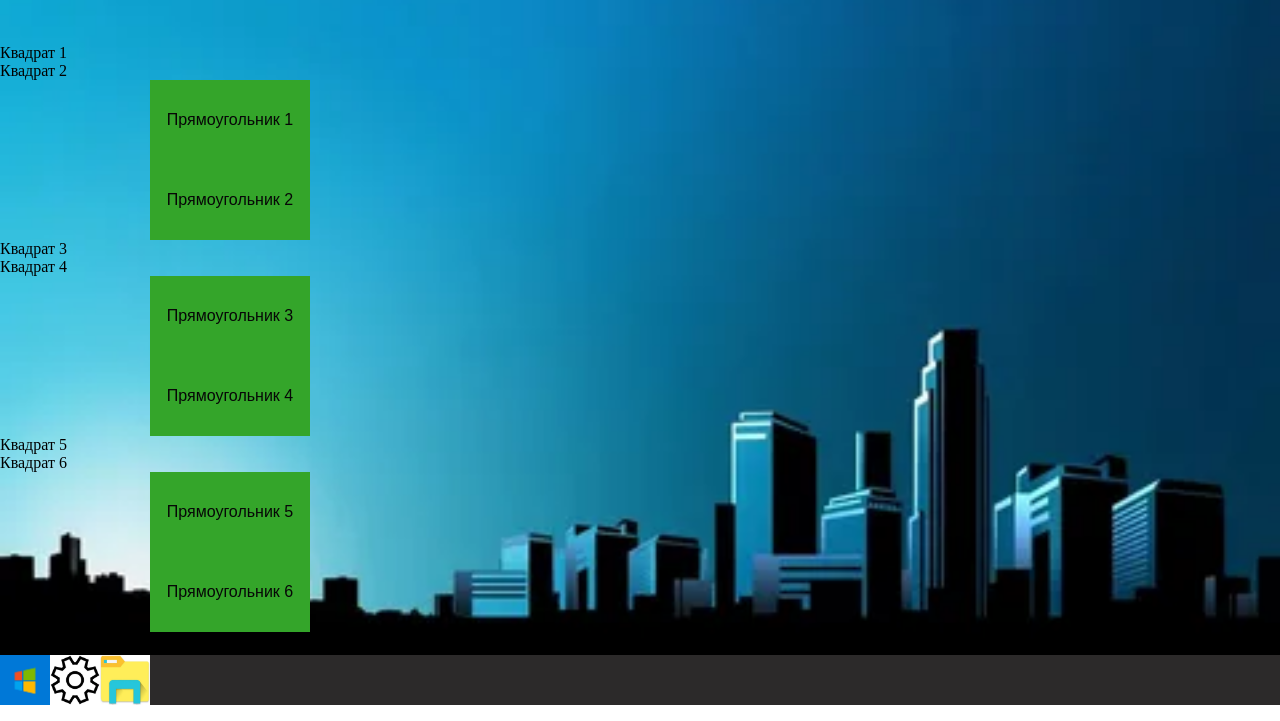
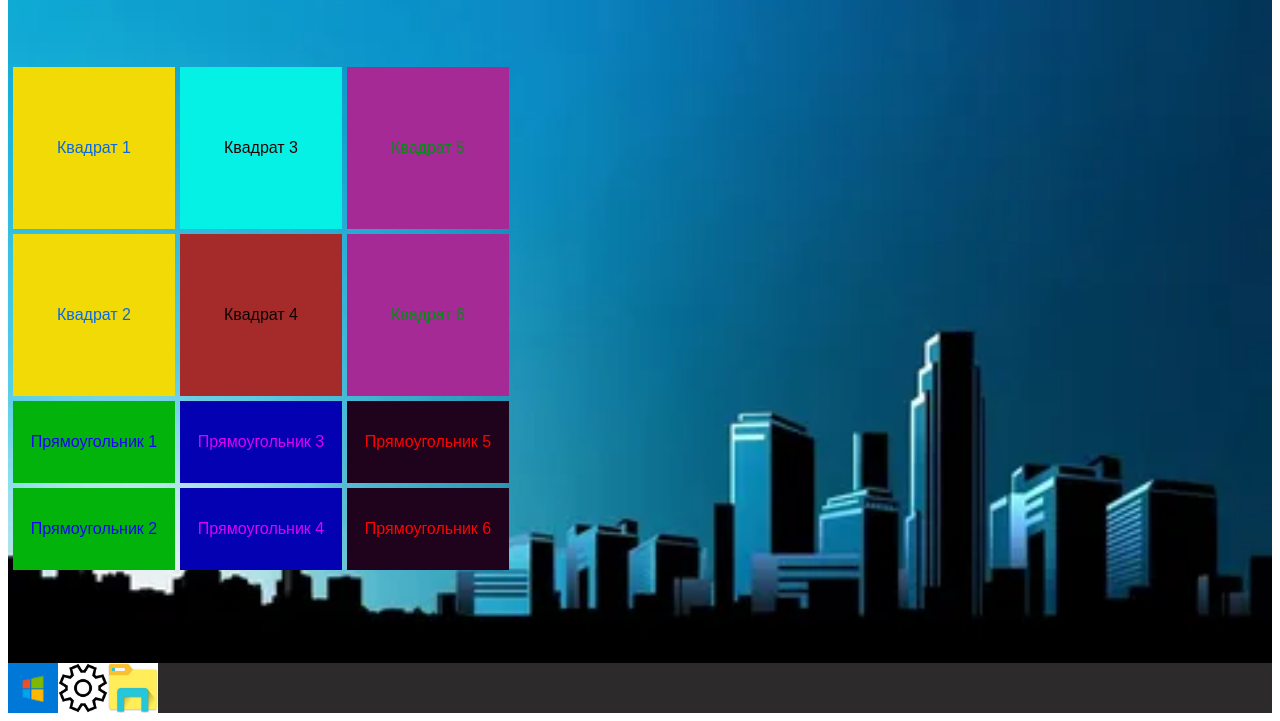
Before and after one commit to Sulim077/css1, a plain HTML site: page index.html in a window 1280 px wide. Shown: the part 145-866 px from the top of the page. Drawn offline with Linux system fonts and the light colour scheme.

Commit message:
Update style.css

```diff
--- a/style.css
+++ b/style.css
@@ -1,66 +1,132 @@
 body {
-  margin: 0;
 }
-
 .wrapper {
-  background-image: url("./images/i.webp");
+  background-image: url("/images/i.webp");
   height: 100vh;
   background-repeat: no-repeat;
   background-size: cover;
 }
 
-.wrapper-inside {
-  height: 100%;
-  background-color: rgba(9, 12, 61, 0.562);
-}
 header {
-  padding: 20px;
-  color: white;
-  font-size: 30px;
+  text-align: center;
+  color: rgb(43, 3, 218);
+  font-size: 20px;
   font-family: sans-serif;
-  text-decoration: underline;
-  text-align: center;
+  padding: 50px;
 }
 
-.group {
+.square {
+  border: 1px solid;
+  border-color: brown;
+  height: 160px;
+  width: 160px;
+  margin: 5px;
+  text-align: center;
+  color: rgb(14, 3, 3);
+  font-family: sans-serif;
+  line-height: 10;
   background-color: brown;
-  width: 160px;
-  height: 160px;
-  color: white;
-  margin: 0px 150px;
-  text-align: center;
-  line-height: 9;
-}
-
-.column {
-  background-color: rgb(165, 42, 110);
-  width: 160px;
-  height: 160px;
-  margin: 5px 150px;
-  color: white;
-  text-align: center;
-  line-height: 9;
 }
 
 .rectangle {
-  background-color: rgb(52, 165, 42);
+  border: 1px solid;
+  border-color: rgb(42, 130, 165);
+  height: 80px;
   width: 160px;
+  margin: 5px;
+  text-align: center;
+  color: white;
+  font-family: sans-serif;
+  line-height: 5;
+  background-color: rgb(39, 128, 4);
+}
+
+.another {
+  position: absolute;
+  left: 175px;
+  top: 207px;
+}
+
+.about {
+  position: absolute;
+  left: 342px;
+  top: 207px;
+}
+
+.about > .square {
+  border: 1px solid;
+  border-color: rgb(165, 42, 149);
+  height: 160px;
+  width: 160px;
+  margin: 5px;
+  text-align: center;
+  color: rgb(2, 141, 21);
+  font-family: sans-serif;
+  line-height: 10;
+  background-color: rgb(165, 42, 149);
+}
+
+.about > .rectangle {
+  border: 1px solid;
+  border-color: rgb(31, 2, 27);
   height: 80px;
-  color: rgb(7, 7, 7);
+  width: 160px;
+  margin: 5px;
   text-align: center;
+  color: rgb(252, 4, 4);
+  font-family: sans-serif;
   line-height: 5;
+  background-color: rgb(31, 2, 27);
+}
+
+.another > .rectangle {
+  border: 1px solid;
+  border-color: rgb(4, 1, 179);
+  height: 80px;
+  width: 160px;
+  margin: 5px;
+  text-align: center;
+  color: rgb(223, 1, 243);
   font-family: sans-serif;
-  margin: 0px 150px;
+  line-height: 5;
+  background-color: rgb(4, 1, 179);
 }
-.rectangle-nearby {
-  background-color: rgb(210, 224, 14);
+
+.parent > .rectangle {
+  border: 1px solid;
+  border-color: rgb(1, 179, 10);
+  height: 80px;
   width: 160px;
-  height: 80px;
-  color: rgb(7, 7, 7);
+  margin: 5px;
   text-align: center;
+  color: rgb(28, 3, 250);
+  font-family: sans-serif;
   line-height: 5;
+  background-color: rgb(1, 179, 10);
+}
+.parent > .square {
+  border: 1px solid;
+  border-color: rgb(241, 218, 5);
+  height: 160px;
+  width: 160px;
+  margin: 5px;
+  text-align: center;
+  color: rgb(8, 105, 231);
   font-family: sans-serif;
-  margin: 5px 150px;
+  line-height: 10;
+  background-color: rgb(241, 218, 5);
+}
+.another > .square3 {
+  border: 1px solid;
+  border-color: rgb(5, 241, 229);
+  height: 160px;
+  width: 160px;
+  margin: 5px;
+  text-align: center;
+  color: rgb(41, 2, 2);
+  font-family: sans-serif;
+  line-height: 10;
+  background-color: rgb(5, 241, 229);
 }
 
 footer {
```
